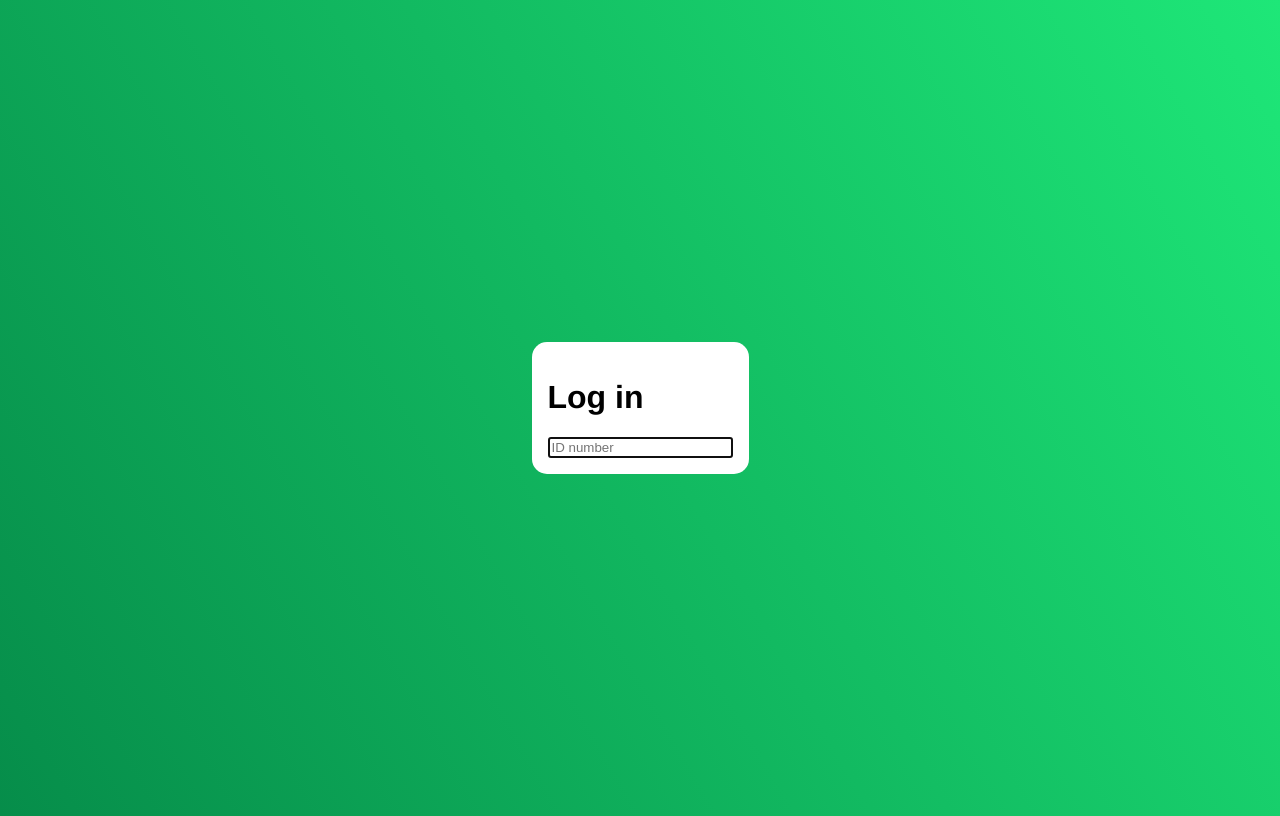
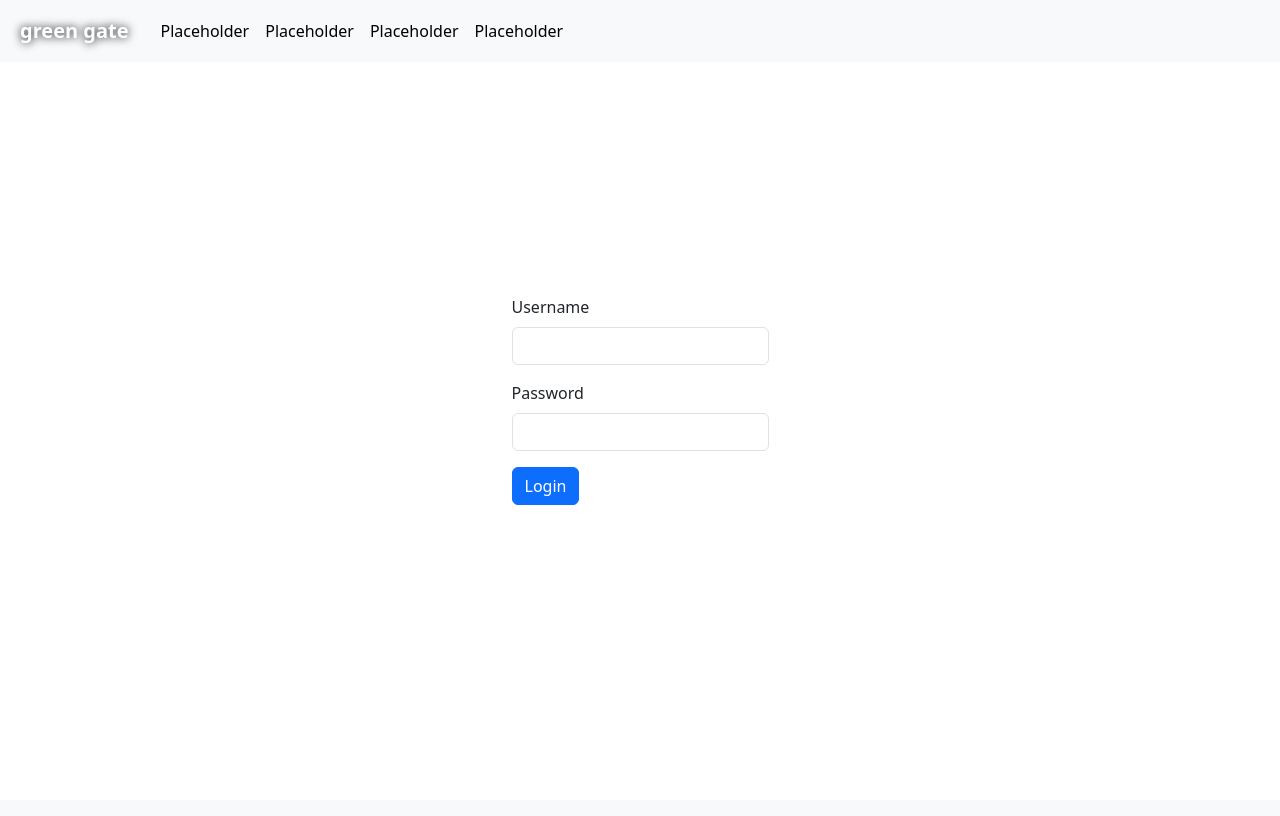
Before and after one commit to rea-prince/green-gate, a Flask app: page /login in a window 1280 px wide. After the commit the page ends 505 px from the top, so only its background shows below. Run offline with Flask 3, Linux system fonts and the light colour scheme.

Commit message:
Home page and login skeletons

```diff
--- a/app.py
+++ b/app.py
@@ -2,6 +2,7 @@ import sqlite3
 from flask import Flask, redirect, render_template, request
 
 app = Flask(__name__)
+app.config['TEMPLATES_AUTO_RELOAD'] = True
 
 @app.route('/')
 def index():
@@ -10,3 +11,6 @@ def index():
 @app.route('/login')
 def login():
     return render_template("login.html")
+
+if __name__ == "__main__":
+    app.run(debug=True)
--- a/static/styles.css
+++ b/static/styles.css
@@ -1,20 +1,20 @@
+
 body {
   font-family: Helvetica;
-  background-image: linear-gradient(240deg, #1ee778, #068d4a );
 }
 
-.flex-container {
+#greengatelogo {
+  padding: 0.5rem;
+
+  text-shadow: 0px 0px 10px #000000;
+  border-radius: 30px;
+  font-weight: bold;
+  color:rgb(255, 255, 255);
+}
+
+.flex-row {
   display: flex;
+  height: 100vh;
   justify-content: center;
   align-items: center;
-  height: 100vh;
 }
-
-.card {
-  background-color: #ffffff;
-  border-radius: 15px;
-  border-color: aliceblue;
-
-  padding: 1rem;
-  margin: 1rem;
-}
--- a/templates/layout.html
+++ b/templates/layout.html
@@ -3,11 +3,34 @@
     <head>
         <meta name="viewport" content="initial-scale=1, width=device-width">
         <link rel="stylesheet" href="{{ url_for('static', filename='styles.css') }}">
-        <title>
-            {% block title %}Home{% endblock %}
-        </title>
+        <link href="https://cdn.jsdelivr.net/npm/bootstrap@5.3.7/dist/css/bootstrap.min.css" rel="stylesheet" integrity="sha384-LN+7fdVzj6u52u30Kp6M/trliBMCMKTyK833zpbD+pXdCLuTusPj697FH4R/5mcr" crossorigin="anonymous">
+        <title>{% block title %}Home{% endblock %}</title>
 	</head>
 	<body>
+        <nav class="navbar fixed-top navbar-expand-lg bg-body-tertiary" id="primarynav">
+            <div class="container-fluid">
+                <a class="navbar-brand" href="#" id="greengatelogo">green gate</a>
+                <button class="navbar-toggler" type="button" data-bs-toggle="collapse" data-bs-target="#navbarNav" aria-controls="navbarNav" aria-expanded="false" aria-label="Toggle navigation">
+                <span class="navbar-toggler-icon"></span>
+                </button>
+                <div class="collapse navbar-collapse" id="navbarNav">
+                <ul class="navbar-nav navbar-nav-scroll">
+                    <li class="nav-item">
+                    <a class="nav-link active" aria-current="page" href="/">Placeholder</a>
+                    </li>
+                    <li class="nav-item">
+                    <a class="nav-link active" aria-current="page" href="/">Placeholder</a>
+                    </li>
+                    <li class="nav-item">
+                    <a class="nav-link active" aria-current="page" href="/">Placeholder</a>
+                    </li>
+                    <li class="nav-item">
+                    <a class="nav-link active" aria-current="page" href="/">Placeholder</a>
+                    </li>
+                </ul>
+                </div>
+            </div>
+        </nav>
         {% block body %}{% endblock %}
     </body>
 </html>
--- a/templates/login.html
+++ b/templates/login.html
@@ -3,10 +3,20 @@
 {% block title %}Log in{% endblock %}
 
 {% block body %}
-    <div class="flex-container">
-        <div class="card">
-            <h1>Log in</h1>
-            <input type="text" autofocus autocomplete="off" placeholder="ID number">
+    <div class="container flex-row">
+        <div class="d-flex justify-content-center">
+            <form id="login">
+                <div class="mb-3">
+                    <label for="exampleInputEmail1" class="form-label">Username</label>
+                    <input type="email" class="form-control" id="exampleInputEmail1" aria-describedby="emailHelp">
+                </div>
+                <div class="mb-3">
+                    <label for="exampleInputPassword1" class="form-label">Password</label>
+                    <input type="password" class="form-control" id="exampleInputPassword1">
+                </div>
+                <button type="submit" class="btn btn-primary">Login</button>
+            </form>
         </div>
     </div>
+
 {% endblock %}
```
Also changed, not shown: templates/index.html (+15 -2 lines), static/homeimage.jpeg (added).
